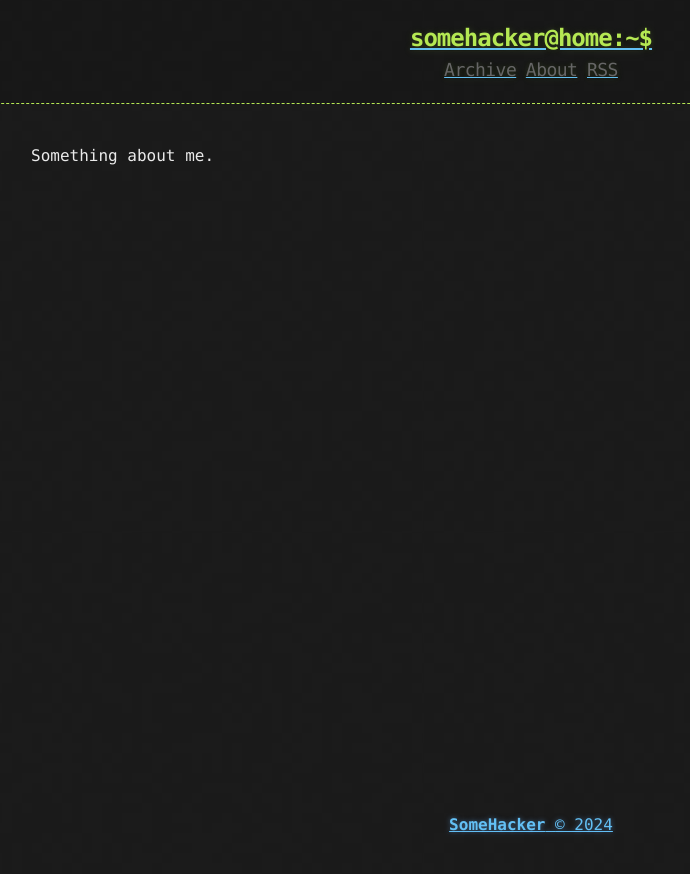
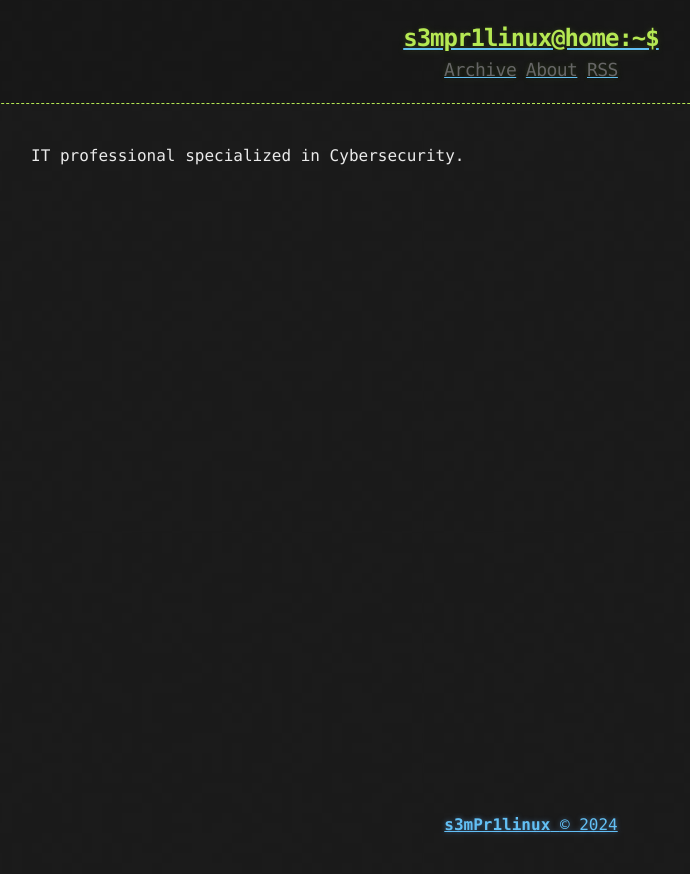
Before and after one commit to s3mPr1linux/s3mPr1linux.github.io, a Jekyll site: the page built from about.md, in a window 1280 px wide. Shown: the top 874 px of the page, without its empty margins (109-799 px from the left). Built offline with Jekyll 4.4.1, drawn with Linux system fonts in a browser that asks for light colours.

```diff
--- a/_config.yml
+++ b/_config.yml
@@ -1,9 +1,9 @@
-title: Hacker-Blog
-description: "A Jekyll Blog Theme For Hackers"
+title: s3mPr1linux-Blog
+description: "A Cybersecurity, a Blog For Hackers and not Hackers."
 author:
-  name: "SomeHacker"
-  email: "someone@somewebsite.somedomain"
-  url: "https://ashishchaudhary.in/hacker-blog"
+  name: "s3mPr1linux"
+  email: "s3mPr1linux@gmail.com"
+  url: "https://s3mpr1linux.github.io/"
 
 baseurl: /
 
@@ -28,5 +28,5 @@ plugins:
   - jekyll-sitemap
 
 # Custom variables
-owner : "SomeHacker"
-year : "2020"
+owner : "s3mPr1linux"
+year : "2025"
--- a/about.md
+++ b/about.md
@@ -3,4 +3,4 @@ layout: page
 title: About
 ---
 
-Something about me.
+IT professional specialized in Cybersecurity.
```
